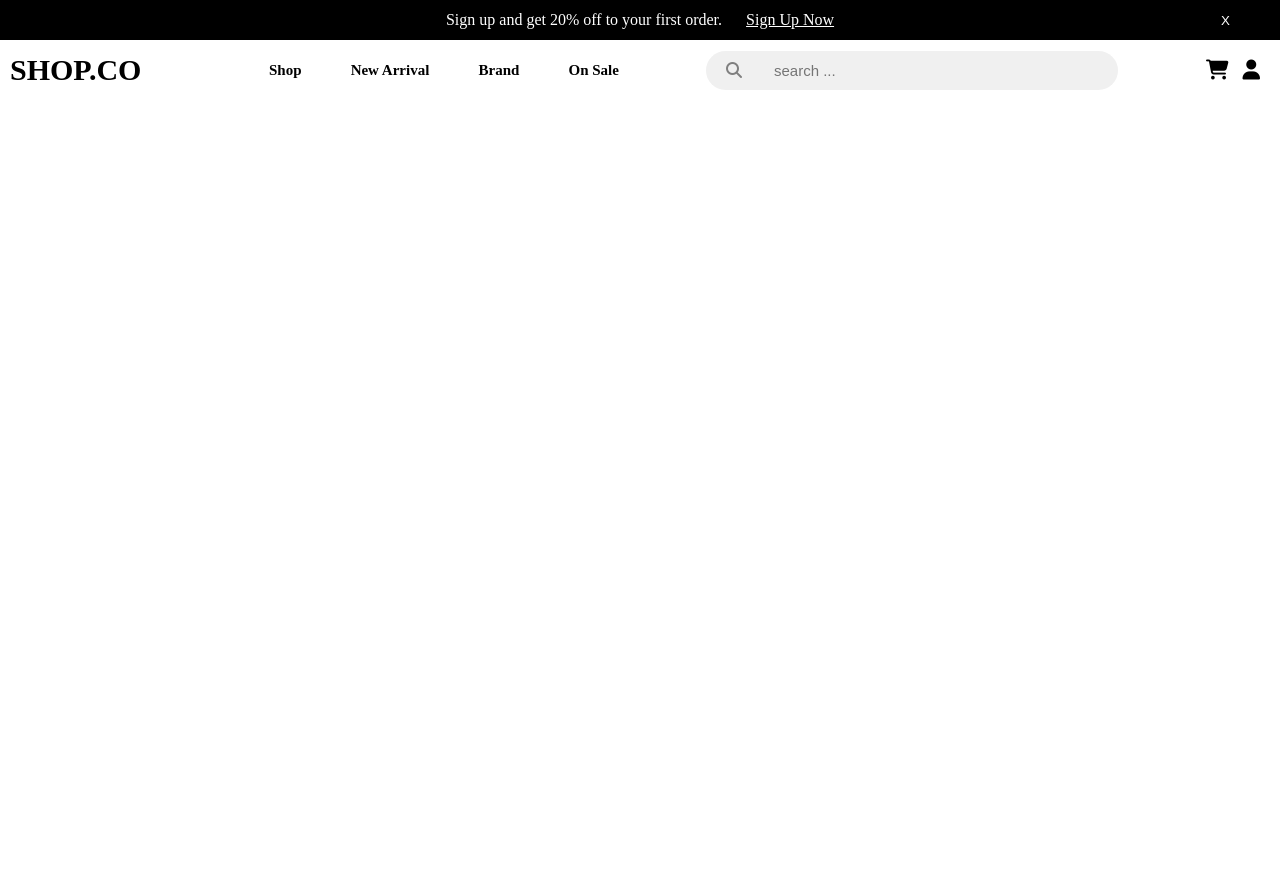
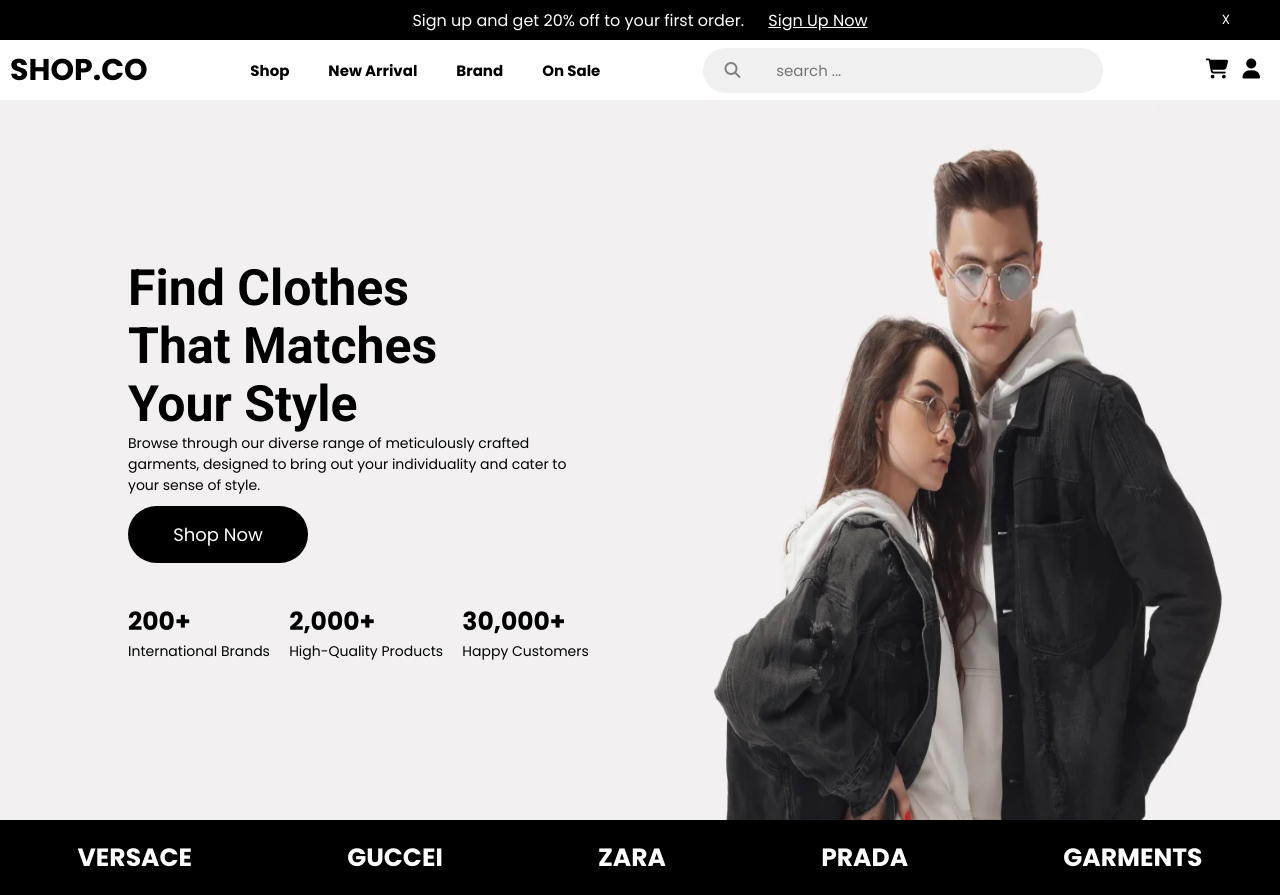
Before and after one commit to mano39/html-css-js, a plain HTML site: page index.html in a window 1280 px wide. Before the commit the page ends 800 px from the top, so only its background shows below. Drawn offline with Linux system fonts and the light colour scheme.

Commit message:
add hero section

```diff
--- a/index.html
+++ b/index.html
@@ -47,7 +47,52 @@
     </nav>
     <!-- start main -->
     <main>
-        <section></section>
+        <section  >
+<div class="main-continer" >
+
+
+            <div class="left-box">
+
+                <h1>Find Clothes</h1>
+                <h1>That Matches</h1>
+                <h1>Your Style</h1>
+
+                <p>Browse through our diverse range of meticulously crafted garments, designed to bring out your individuality and cater to your sense of style.</p>
+                <button>shop now</button>
+
+                <div class="sale-count">
+
+                    <div>
+                        <h1>200+</h1>
+                        <p>International Brands</p>
+                    </div>
+                    <div>
+                        <h1>2,000+</h1>
+                        <p>High-Quality Products</p>
+                    </div>
+                    <div>
+                        <h1>30,000+</h1>
+                        <p>Happy Customers </p>
+                    </div>
+                </div>
+
+
+            </div>
+            <div class="right-box">
+                <img src="./img/heroImage.webp" alt="hero heroImage">
+            </div>
+        </div>
+
+        <div class="brands">
+            <h1>Versace</h1>
+            <h1>Guccei</h1>
+            <h1>Zara</h1>
+            <h1>prada</h1>
+            <h1>garments</h1>
+        </div>
+
+
+        </section>
     </main>
     <!-- start footer -->
     <footer></footer>
--- a/style/index.css
+++ b/style/index.css
@@ -1,6 +1,12 @@
-body{
+
+@import url('https://fonts.googleapis.com/css2?family=Poppins:ital,wght@0,100;0,200;0,300;0,400;0,500;0,600;0,700;0,800;0,900;1,100;1,200;1,300;1,400;1,500;1,600;1,700;1,800;1,900&family=Roboto:ital,wght@0,100..900;1,100..900&display=swap');
+
+
+*{
+    box-sizing:border-box;
     margin:0;
     padding:0;
+    font-family: "Poppins", sans-serif;
 }
 
 header{
@@ -84,3 +90,80 @@ nav .icons i{
     cursor:pointer;
     margin-right:10px
 }
+
+.main-continer{
+    display:flex;
+    justify-content:end;
+    align-items:center;
+    background:#F2F0F1;
+
+}
+.main-continer .left-box {
+    width: 45%;
+    height: 90vh;
+    display: flex;
+    flex-direction: column;
+    justify-content: center;
+}
+
+.main-continer .left-box>h1{
+    font-size:50px;
+    margin: 0;
+    font-family: "Roboto", sans-serif;
+
+
+}
+.main-continer .left-box>p{
+    width:80%;
+    font-size: 14px;
+    margin-bottom:10px
+}
+
+.main-continer .left-box button{
+    font-size:18px;
+    padding:15px 0;
+    background:black;
+    color:white;
+    border:none;
+    cursor:pointer;
+    border-radius:50px;
+    width:180px;
+    text-transform:capitalize
+}
+
+.main-continer .left-box .sale-count{
+    display:flex;
+    justify-content:space-between;
+    margin-top: 40px;
+    width: 80%;
+}
+.main-continer .left-box .sale-count h1{
+    font-size:25px;
+    margin:0
+}
+.main-continer .left-box .sale-count p{
+    font-size:14px;
+    margin:0;
+
+}
+.main-continer .right-box{
+    width: 45%;
+    height:90vh;
+}
+.main-continer .right-box img{
+    width: 100%;
+    height:100%;
+}
+
+section .brands{
+    display: flex;
+    justify-content: space-around;
+    align-items: center;
+    background:black;
+height:75px;
+}
+section .brands h1{
+    color:white;
+    font-size:25px;
+    text-transform:uppercase
+}
```
Also changed, not shown: img/heroImage.webp (added).
